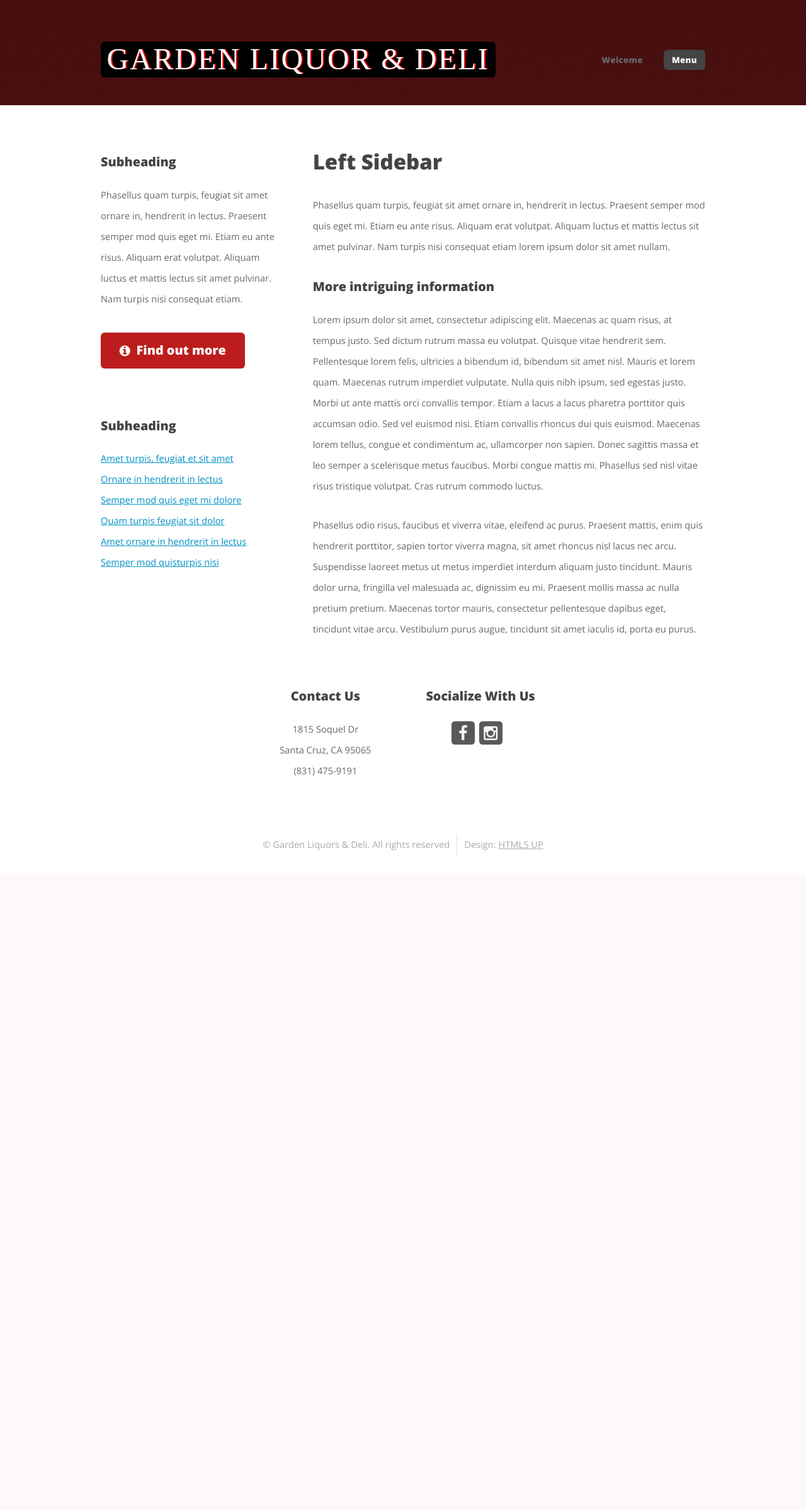
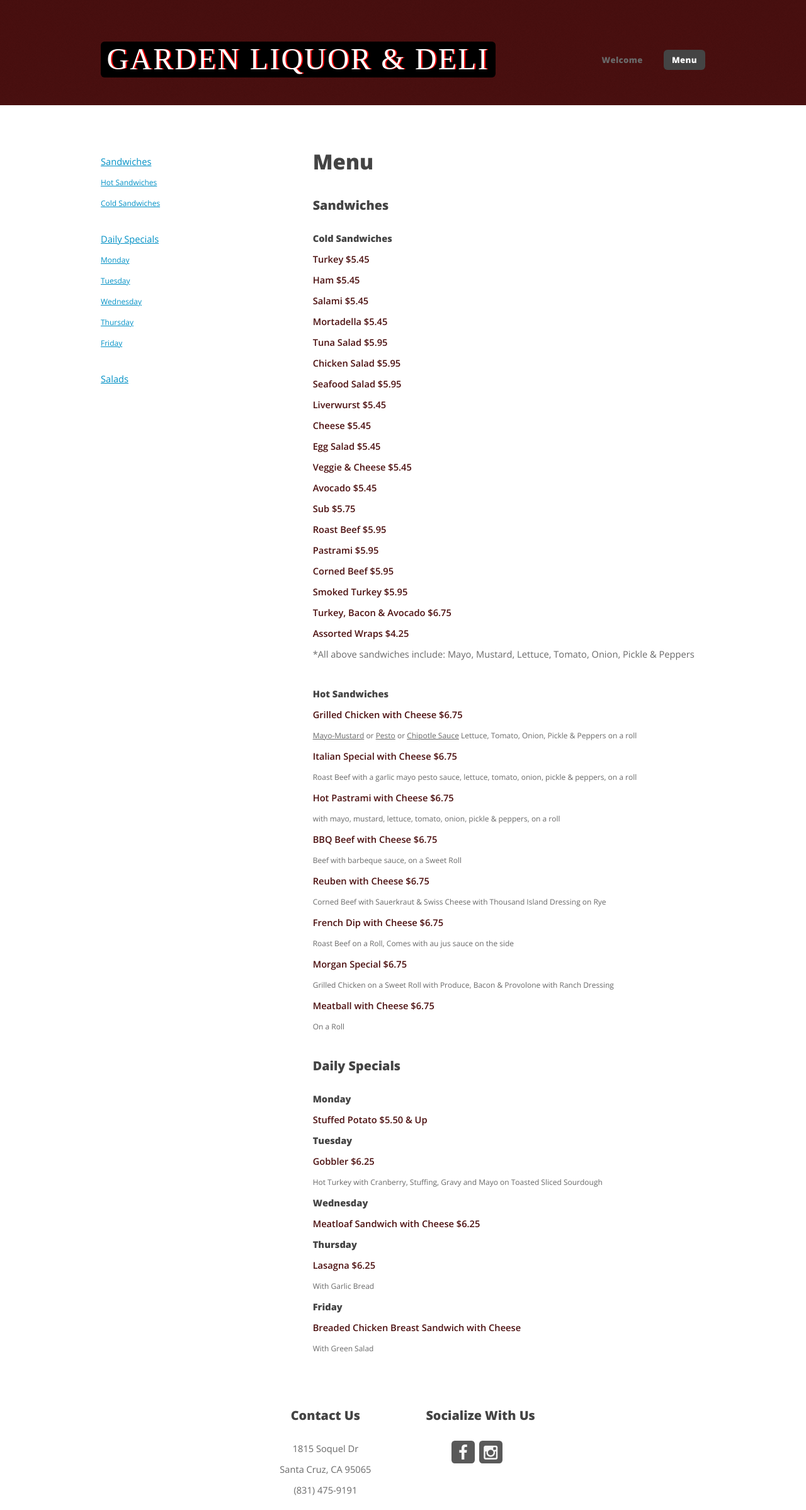
Before and after one commit to ttinker91/deli, a PHP site: page /menu.html in a window 1280 px wide. Shown: the top 2397 px of the page at 63% size. Before the commit the page ends 1357 px from the top, so only its background shows below. Run offline with PHP 8.4, Linux system fonts and the light colour scheme.

Commit message:
menu updates

```diff
--- a/assets/css/main.css
+++ b/assets/css/main.css
@@ -2601,3 +2601,28 @@
 			}
 
 	}
+
+ul.sub
+{
+	font-size: 12px;
+}
+
+div#content article dl dd, article dd
+{
+	font-size: 12px;
+	margin-top: 0px;
+
+}
+
+div#content article dl dt, article dt
+{
+	margin-bottom: 0px;
+	color: #4C1010;
+	font-weight:600;
+}
+
+div#content article ul li
+{
+	color: #4C1010;
+	font-weight:600;
+}
--- a/menu.html
+++ b/menu.html
@@ -32,9 +32,9 @@
 									<li class="current">
 										<a href="menu.html">Menu</a>
 										<ul>
-											<li><a href="menu.html">Sandwiches</a></li>
-											<li><a href="menu.html">Daily Specials</a></li>
-											<li><a href="menu.html">Salads</a></li>
+											<li><a href="menu.html#sandwiches">Sandwiches</a></li>
+											<li><a href="menu.html#specials">Daily Specials</a></li>
+											<li><a href="menu.html#salads">Salads</a></li>
 										</ul>
 									</li>
 										</ul>
@@ -53,7 +53,7 @@
 								<div id="sidebar">
 
 									<!-- Sidebar -->
-										<section>
+										<!--<section>
 											<h3>Subheading</h3>
 											<p>Phasellus quam turpis, feugiat sit amet ornare in, hendrerit in lectus.
 											Praesent semper mod quis eget mi. Etiam eu ante risus. Aliquam erat volutpat.
@@ -62,18 +62,26 @@
 											<footer>
 												<a href="#" class="button icon fa-info-circle">Find out more</a>
 											</footer>
-										</section>
+										</section>-->
 
 										<section>
-											<h3>Subheading</h3>
-											<ul class="style2">
-												<li><a href="#">Amet turpis, feugiat et sit amet</a></li>
-												<li><a href="#">Ornare in hendrerit in lectus</a></li>
-												<li><a href="#">Semper mod quis eget mi dolore</a></li>
-												<li><a href="#">Quam turpis feugiat sit dolor</a></li>
-												<li><a href="#">Amet ornare in hendrerit in lectus</a></li>
-												<li><a href="#">Semper mod quisturpis nisi</a></li>
-											</ul>
+
+										<ul class="style2">
+											<li><a href="#sandwiches">Sandwiches</a></li>
+												<ul class="sub">
+													<li><a href="#hotSandwich">Hot Sandwiches</a></li>
+													<li><a href="#coldSandwich">Cold Sandwiches</a></li>
+												</ul>
+											<li><a href="#specials">Daily Specials</a></li>
+												<ul class="sub">
+													<li><a href="#monday">Monday</a></li>
+													<li><a href="#tuesday">Tuesday</a></li>
+													<li><a href="#wednesday">Wednesday</a></li>
+													<li><a href="#thursday">Thursday</a></li>
+													<li><a href="#friday">Friday</a></li>
+												</ul>
+											<li><a href="#salads">Salads</a></li>
+										</ul>
 										</section>
 
 								</div>
@@ -84,29 +92,69 @@
 									<!-- Content -->
 										<article>
 
-											<h2>Left Sidebar</h2>
+											<h2>Menu</h2>
 
-											<p>Phasellus quam turpis, feugiat sit amet ornare in, hendrerit in lectus.
-											Praesent semper mod quis eget mi. Etiam eu ante risus. Aliquam erat volutpat.
-											Aliquam luctus et mattis lectus sit amet pulvinar. Nam turpis nisi
-											consequat etiam lorem ipsum dolor sit amet nullam.</p>
+											<h3><a name="sandwiches">Sandwiches</a></h3>
+											<h4><a name="coldSandwich">Cold Sandwiches</a></h4>
+												<ul>
+													<li>Turkey $5.45</li>
+													<li>Ham $5.45</li>
+													<li>Salami $5.45</li>
+													<li>Mortadella $5.45</li>
+													<li>Tuna Salad $5.95</li>
+													<li>Chicken Salad $5.95</li>
+													<li>Seafood Salad $5.95</li>
+													<li>Liverwurst $5.45</li>
+													<li>Cheese $5.45</li>
+													<li>Egg Salad $5.45</li>
+													<li>Veggie &amp; Cheese $5.45</li>
+													<li>Avocado $5.45</li>
+													<li>Sub $5.75</li>
+													<li>Roast Beef $5.95</li>
+													<li>Pastrami $5.95</li>
+													<li>Corned Beef $5.95</li>
+													<li>Smoked Turkey $5.95</li>
+													<li>Turkey, Bacon &amp; Avocado $6.75</li>
+													<li>Assorted Wraps $4.25</li>
+												*All above sandwiches include: Mayo, Mustard, Lettuce, Tomato, Onion, Pickle &amp; Peppers
+												</ul>
 
-											<h3>More intriguing information</h3>
-											<p>Lorem ipsum dolor sit amet, consectetur adipiscing elit. Maecenas ac quam risus, at tempus
-											justo. Sed dictum rutrum massa eu volutpat. Quisque vitae hendrerit sem. Pellentesque lorem felis,
-											ultricies a bibendum id, bibendum sit amet nisl. Mauris et lorem quam. Maecenas rutrum imperdiet
-											vulputate. Nulla quis nibh ipsum, sed egestas justo. Morbi ut ante mattis orci convallis tempor.
-											Etiam a lacus a lacus pharetra porttitor quis accumsan odio. Sed vel euismod nisi. Etiam convallis
-											rhoncus dui quis euismod. Maecenas lorem tellus, congue et condimentum ac, ullamcorper non sapien.
-											Donec sagittis massa et leo semper a scelerisque metus faucibus. Morbi congue mattis mi.
-											Phasellus sed nisl vitae risus tristique volutpat. Cras rutrum commodo luctus.</p>
 
-											<p>Phasellus odio risus, faucibus et viverra vitae, eleifend ac purus. Praesent mattis, enim
-											quis hendrerit porttitor, sapien tortor viverra magna, sit amet rhoncus nisl lacus nec arcu.
-											Suspendisse laoreet metus ut metus imperdiet interdum aliquam justo tincidunt. Mauris dolor urna,
-											fringilla vel malesuada ac, dignissim eu mi. Praesent mollis massa ac nulla pretium pretium.
-											Maecenas tortor mauris, consectetur pellentesque dapibus eget, tincidunt vitae arcu.
-											Vestibulum purus augue, tincidunt sit amet iaculis id, porta eu purus.</p>
+											<h4><a name="hotSandwich">Hot Sandwiches</a></h4>
+											<dl>
+													<dt>Grilled Chicken with Cheese $6.75</dt>
+													<dd><u>Mayo-Mustard</u> or <u>Pesto</u> or <u>Chipotle Sauce</u>
+													Lettuce, Tomato, Onion, Pickle &amp; Peppers on a roll</dd>
+													<dt>Italian Special with Cheese $6.75</dt>
+													<dd>Roast Beef with a garlic mayo pesto sauce, lettuce, tomato, onion, pickle &amp; peppers, on a roll</dd>
+													<dt>Hot Pastrami with Cheese $6.75</dt>
+													<dd>with mayo, mustard, lettuce, tomato, onion, pickle &amp; peppers, on a roll</dd>
+													<dt>BBQ Beef with Cheese $6.75</dt>
+													<dd>Beef with barbeque sauce, on a Sweet Roll</dd>
+													<dt>Reuben with Cheese $6.75</dt>
+													<dd>Corned Beef with Sauerkraut &amp; Swiss Cheese with Thousand Island Dressing on Rye</dd>
+													<dt>French Dip with Cheese $6.75</dt>
+													<dd>Roast Beef on a Roll, Comes with au jus sauce on the side</dd>
+													<dt>Morgan Special $6.75</dt>
+													<dd>Grilled Chicken on a Sweet Roll with Produce, Bacon &amp; Provolone with Ranch Dressing</dd>
+													<dt>Meatball with Cheese $6.75</dt>
+													<dd>On a Roll</dd>
+											</dl>
+
+											<h3><a name="specials">Daily Specials</a></h3>
+											<h4><a name="monday">Monday</a></h4>
+											<dt>Stuffed Potato $5.50 &amp; Up</dt>
+											<h4><a name="tuesday">Tuesday</a></h4>
+											<dt>Gobbler $6.25</dt>
+											<dd>Hot Turkey with Cranberry, Stuffing, Gravy and Mayo on Toasted Sliced Sourdough</dd>
+											<h4><a name="wednesday">Wednesday</a></h4>
+											<dt>Meatloaf Sandwich with Cheese $6.25</dt>
+											<h4><a name="thursday">Thursday</a></h4>
+											<dt>Lasagna $6.25</dt>
+											<dd>With Garlic Bread</dd>
+											<h4><a name="friday">Friday</a></h4>
+											<dt>Breaded Chicken Breast Sandwich with Cheese</dt>
+											<dd>With Green Salad</dd>
 
 										</article>
 
@@ -174,8 +222,8 @@
 									<section class="widget contact last">
 										<h3>Socialize With Us</h3>
 										<ul>
-											<li><a href="https://www.facebook.com/pages/Garden-Liquors-Deli/122012291145775?fref=ts" class="icon fa-facebook"><span class="label">Facebook</span></a></li>
-											<li><a href="https://instagram.com/garden_deli_santacruz/" class="icon fa-instagram"><span class="label">Instagram</span></a></li>
+											<li><a target="_blank" href="https://www.facebook.com/pages/Garden-Liquors-Deli/122012291145775?fref=ts" class="icon fa-facebook"><span class="label">Facebook</span></a></li>
+											<li><a target="_blank"  href="https://instagram.com/garden_deli_santacruz/" class="icon fa-instagram"><span class="label">Instagram</span></a></li>
 										</ul>
 									</section>
 
```
Also changed, not shown: index.html (+7 -7 lines).
